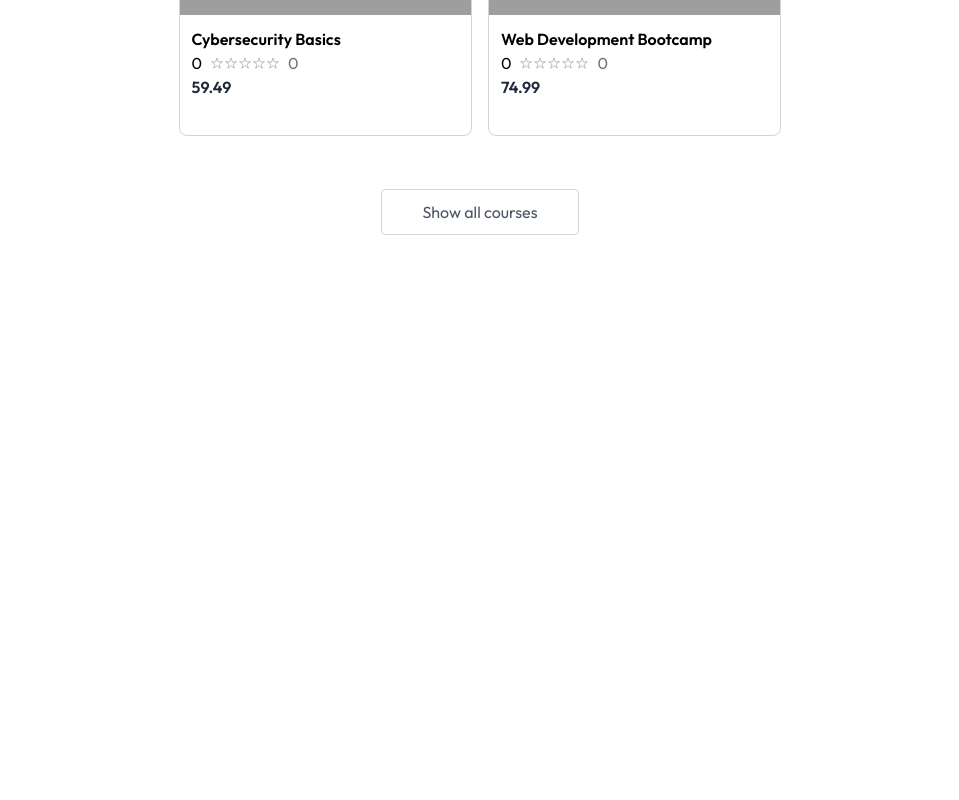
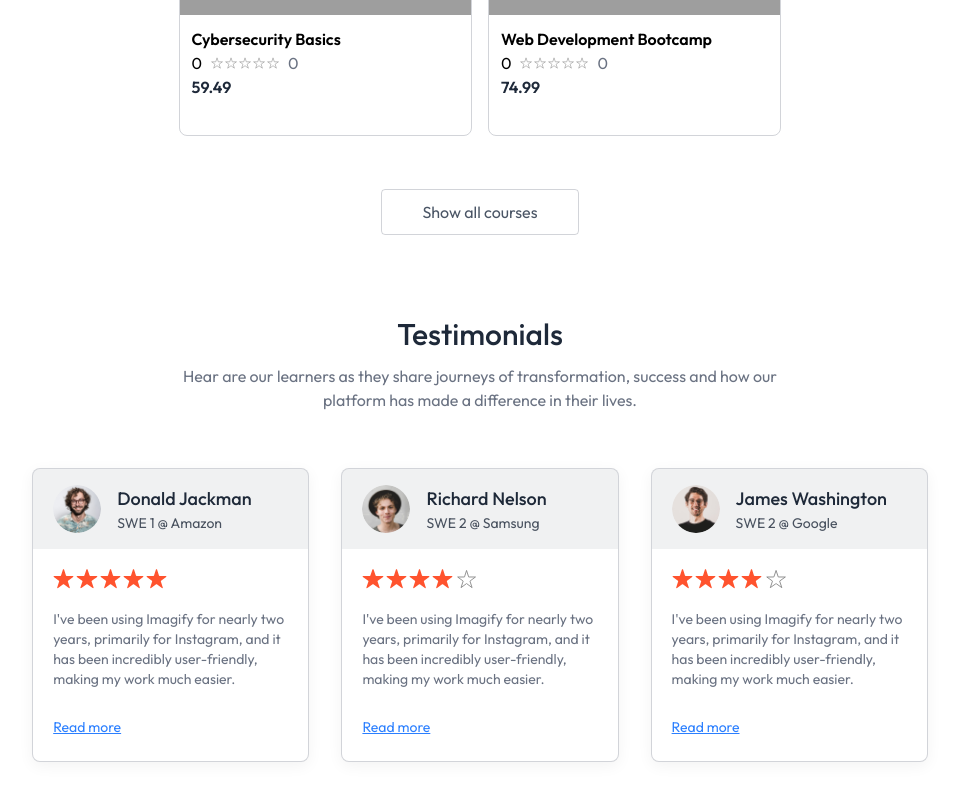
Before and after one commit to Promise-Digitals/Learning-Management-System, a React (Vite) app in the folder client/: page / in a window 1280 px wide. Shown: the part 1490-2290 px from the top of the page, without its empty margins (160-1119 px from the left). Before the commit the page ends 1778 px from the top, so only its background shows below. Built offline with nearby package versions, Linux system fonts and the light colour scheme; grey boxes are pictures that could not be loaded.

Commit message:
testimonials section UI

```diff
--- a/client/src/components/student/TestimonialSection.jsx
+++ b/client/src/components/student/TestimonialSection.jsx
@@ -1,9 +1,33 @@
 import React from 'react'
+import { assets, dummyTestimonial } from '../../assets/assets'
 
 const TestimonialSection = () => {
     return (
-        <div>
-            <h1>Testimonials</h1>
+        <div className='pb-14 px-8 md:px-0'>
+            <h2 className='text-3xl font-medium text-gray-800'>Testimonials</h2>
+            <p className='md:text-base text-gray-500 mt-3'>Hear are our learners as they share journeys of transformation, success and how our <br /> platform has made a difference in their lives.</p>
+            <div className='grid auto gap-8 mt-14'>
+                {dummyTestimonial.map((testimonial, index) => (
+                    <div key={index} className='text-sm text-left border border-gray-500/30 pb-6 rounded-lg bg-white shadow-[0px_4px_15px_0px] shadow-black/5 overflow-hidden' >
+                        <div className='flex items-center gap-4 px-5 py-4 bg-gray-500/10'>
+                            <img className='h-12 w-12 rounded-full' src={testimonial.image} alt={testimonial.name} />
+                            <div>
+                                <h1 className='text-lg font-medium text-gray-800'>{testimonial.name}</h1>
+                                <p className='text-gray-800/80'>{testimonial.role}</p>
+                            </div>
+                        </div>
+                        <div className='p-5 pb-7'>
+                            <div className='flex gap-0.5'>
+                                {[...Array(5)].map((_, i) => (
+                                    <img className='h-5' key={i} src={i < Math.floor(testimonial.rating) ? assets.star : assets.star_blank} alt='star' />
+                                ))}
+                            </div>
+                            <p className='text-gray-500 mt-5'>{testimonial.feedback}</p>
+                        </div>
+                        <a href='#' className='text-blue-500 underline px-5'>Read more</a>
+                    </div>
+                ))}
+            </div>
         </div>
     )
 }
--- a/client/src/pages/student/Home.jsx
+++ b/client/src/pages/student/Home.jsx
@@ -2,6 +2,7 @@
 import Hero from '../../components/student/Hero'
 import Companies from '../../components/student/Companies'
 import CoursesSection from '../../components/student/CoursesSection'
+import TestimonialSection from '../../components/student/TestimonialSection'
 
 const Home = () => {
     return (
@@ -9,6 +10,7 @@
             <Hero />
             <Companies />
             <CoursesSection />
+            <TestimonialSection />
         </div>
     )
 }
```
